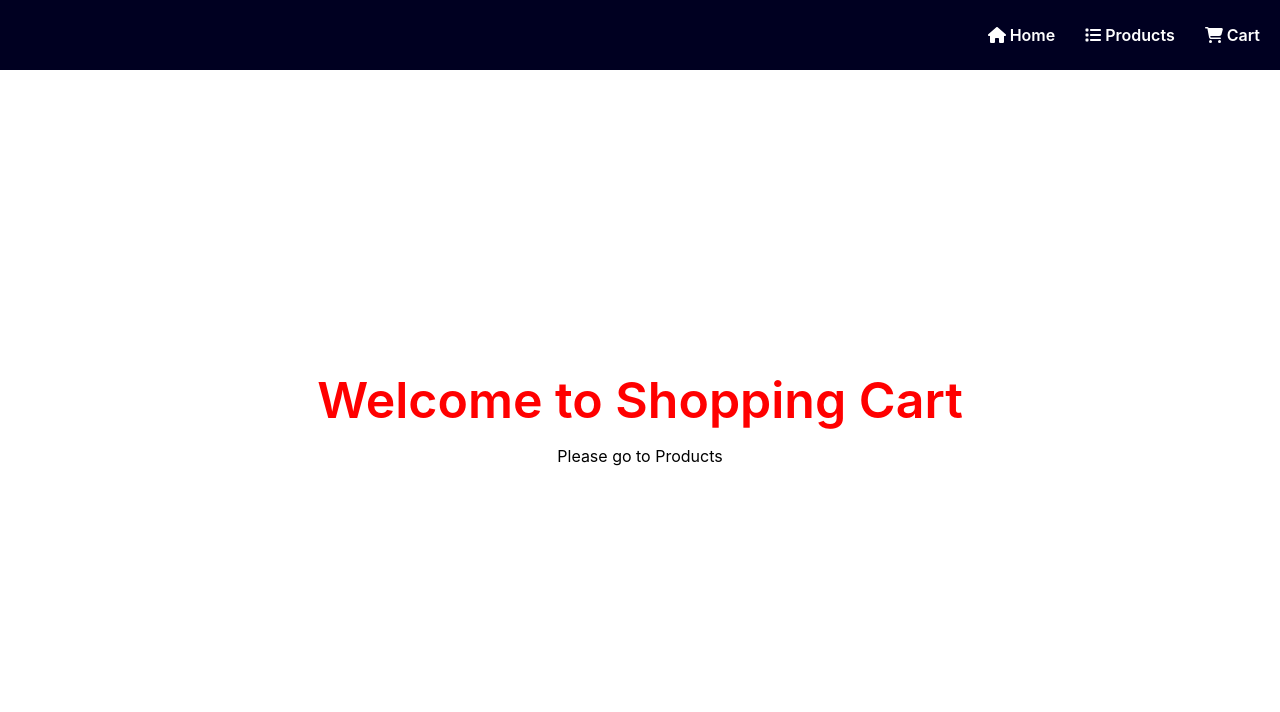
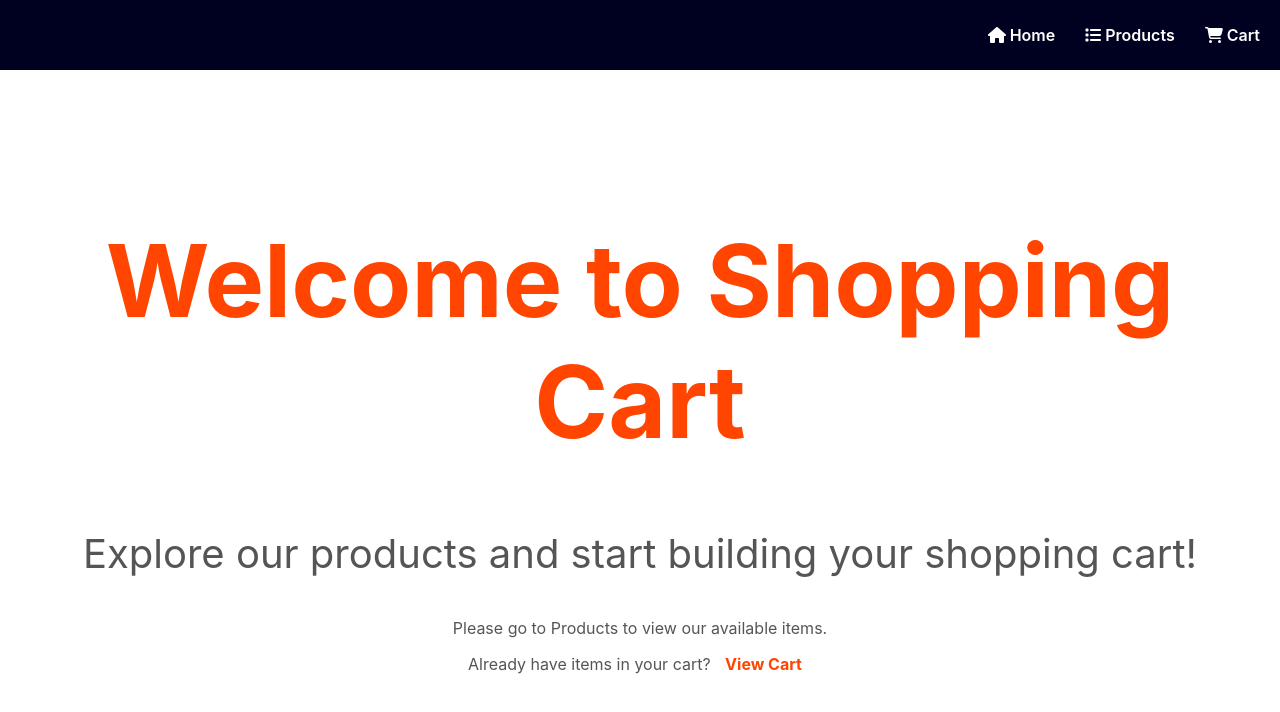
Before and after one commit to sankarroyals/Goutham_react_training_Shiva, a React (Create React App) app: page / in a window 1280 px wide. Shown: the top 712 px of the page. Built offline with nearby package versions, Linux system fonts and the light colour scheme.

Commit message:
added some changes

```diff
--- a/src/Components/Home/Home.css
+++ b/src/Components/Home/Home.css
@@ -1,6 +1,30 @@
-.home_Content{
+.home_Content {
+    text-align: center;
+    margin-top: 150px;
+    color: orangered;
     font-size: 50px;
-    font-weight: 600;
-    margin-top: 300px;
-    color: red;
-}
+  }
+
+  .home_Content p{
+    color: #555;
+    font-size: 40px;
+  }
+  .shopping_links {
+    text-align: center;
+    margin-top: 20px;
+  }
+
+  .shopping_links p {
+    color: #555;
+  }
+
+  .shopping_links a {
+    text-decoration: none;
+    color: #ff4500;
+    font-weight: bold;
+    transition: color 0.3s ease-in-out;
+  }
+
+  .shopping_links a:hover {
+    color: #ff6347;
+  }
--- a/src/Components/Home/Home.jsx
+++ b/src/Components/Home/Home.jsx
@@ -1,15 +1,19 @@
-import React from 'react'
-import './Home.css'
+import React from 'react';
+import './Home.css';
 
 const Home = () => {
   return (
-     <>
-       <div className='home_Content'>
-          Welcome to Shopping Cart
-    </div>
-    <p>Please go to Products</p>
-     </>
-  )
-}
+    <>
+      <div className='home_Content'>
+        <h1>Welcome to Shopping Cart</h1>
+        <p>Explore our products and start building your shopping cart!</p>
+      </div>
+      <div className='shopping_links'>
+        <p>Please go to Products to view our available items.</p>
+        <p>Already have items in your cart? <a href='/cart'>View Cart</a></p>
+      </div>
+    </>
+  );
+};
 
-export default Home
+export default Home;
```
